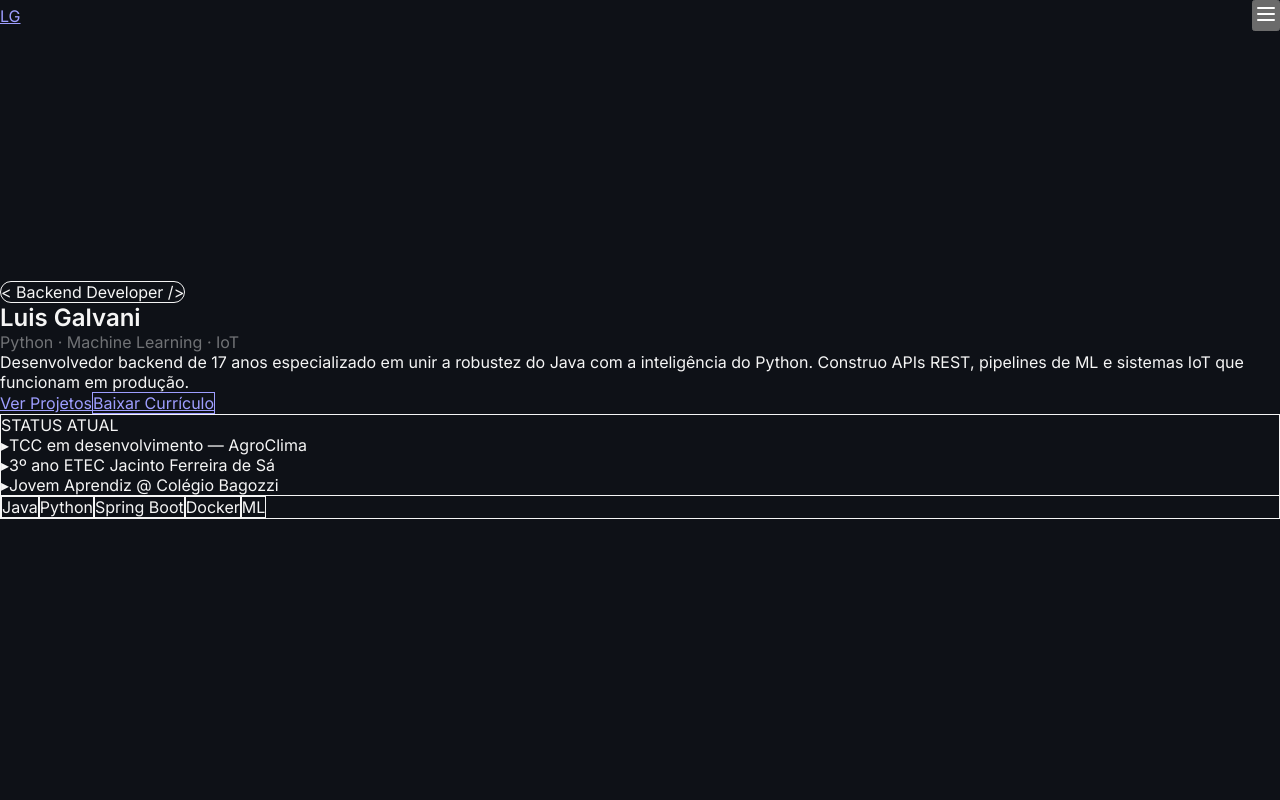
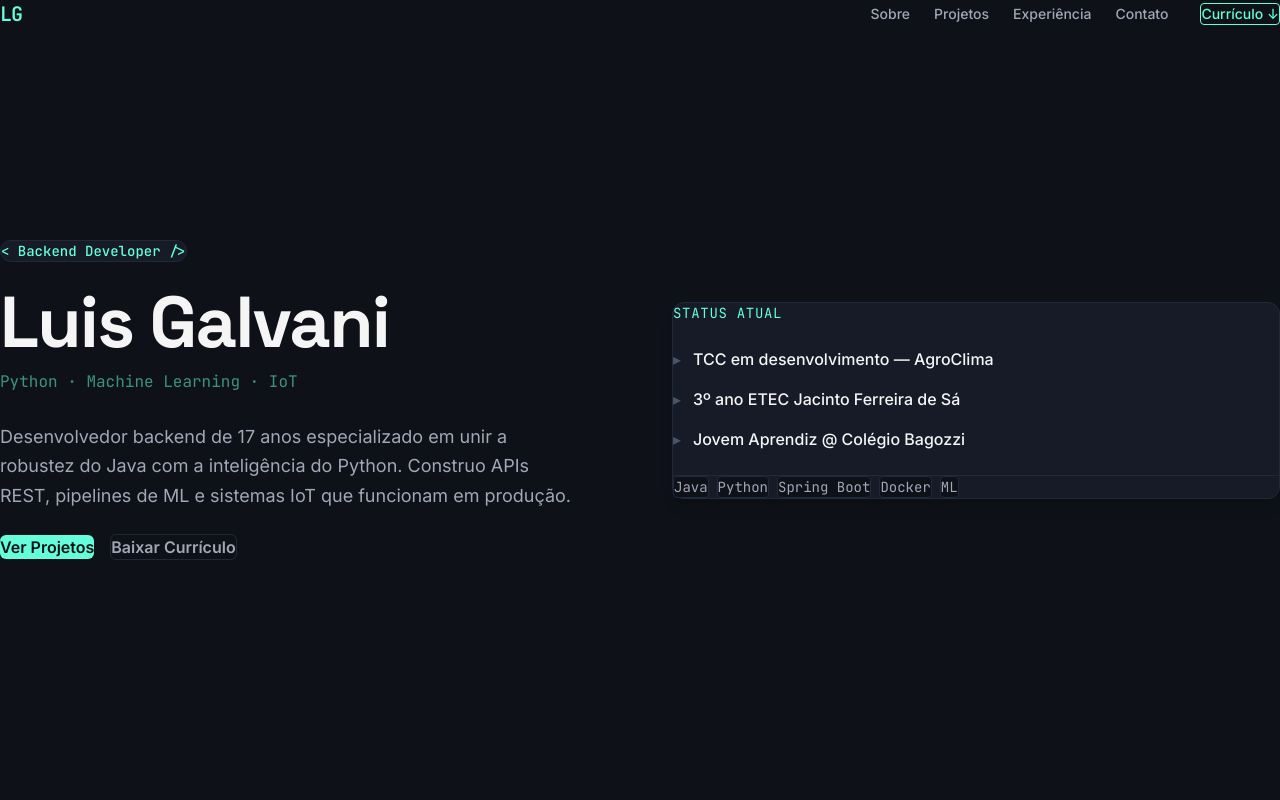
Before and after one commit to luisvfernando7-a11y/Portifolio-certo, a Next.js app: page / in a window 1280 px wide. Shown: the top 800 px of the page. Built offline with nearby package versions, Linux system fonts and the light colour scheme.

Commit message:
fix: migrar configuração para Tailwind v4 (CSS theme) para restaurar a identidade visual

```diff
--- a/src/app/globals.css
+++ b/src/app/globals.css
@@ -1,8 +1,20 @@
 @import url('https://fonts.googleapis.com/css2?family=Space+Grotesk:wght@400;600;700&family=Inter:wght@400;500;600&family=JetBrains+Mono:wght@400;500;600&display=swap');
+@import "tailwindcss";
 
-@tailwind base;
-@tailwind components;
-@tailwind utilities;
+@theme {
+  --color-navy: #0E1117;
+  --color-surface: #161B27;
+  --color-border: #1E2A3A;
+  --color-borderHover: #2A3A4A;
+  --color-primary: #F5F5F5;
+  --color-muted: #A0A8B8;
+  --color-faint: #4A5568;
+  --color-accent: #64FFDA;
+
+  --font-sans: "Inter", system-ui, sans-serif;
+  --font-mono: "JetBrains Mono", monospace;
+  --font-space: "Space Grotesk", sans-serif;
+}
 
 *, *::before, *::after { box-sizing: border-box; margin: 0; padding: 0; }
 
--- a/tailwind.config.ts
+++ /dev/null
@@ -1,27 +0,0 @@
-import type { Config } from 'tailwindcss'
-
-const config: Config = {
-  content: ['./src/**/*.{js,ts,jsx,tsx,mdx}'],
-  theme: {
-    extend: {
-      colors: {
-        navy:    '#0E1117',
-        surface: '#161B27',
-        border:  '#1E2A3A',
-        borderHover: '#2A3A4A',
-        primary: '#F5F5F5',
-        muted:   '#A0A8B8',
-        faint:   '#4A5568',
-        accent:  '#64FFDA',
-      },
-      fontFamily: {
-        sans:  ['Inter', 'system-ui', 'sans-serif'],
-        mono:  ['JetBrains Mono', 'monospace'],
-        space: ['Space Grotesk', 'sans-serif'],
-      },
-    },
-  },
-  plugins: [],
-}
-
-export default config
```
